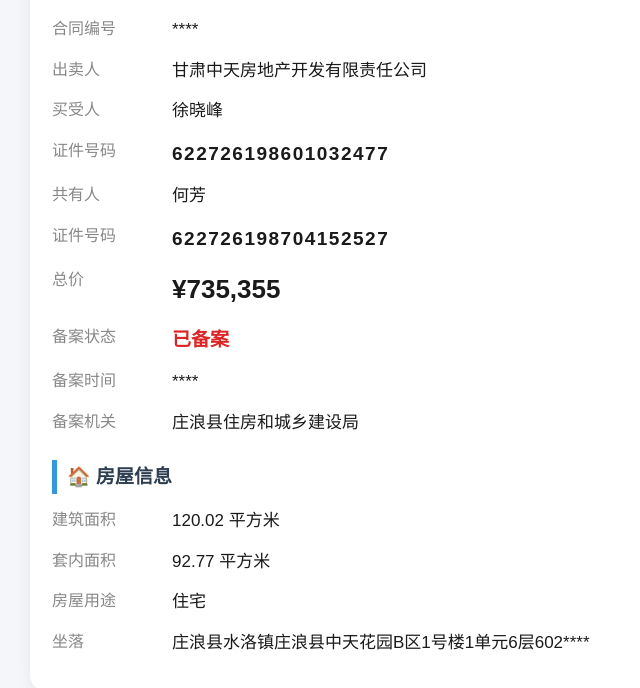
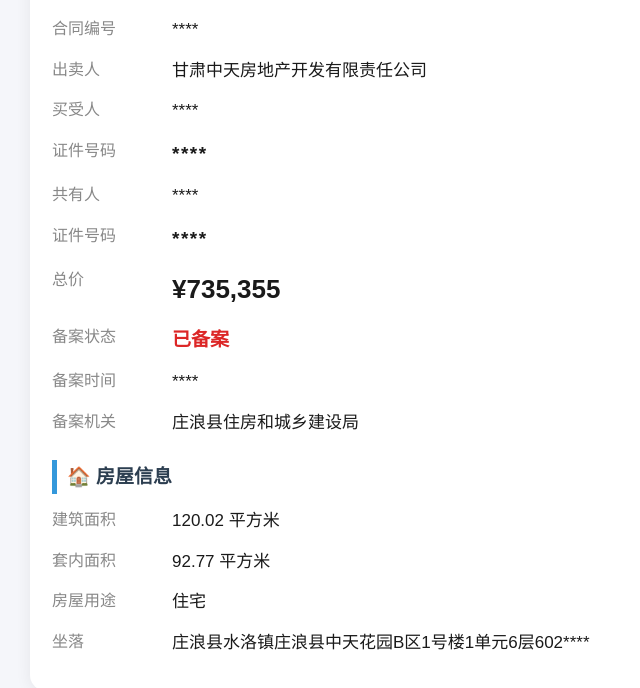
Before and after one commit to xingkong576/contract-qr, a plain HTML site: page xs202602672.html in a window 1280 px wide. Shown: the part 82-770 px from the top of the page, without its empty margins (250-890 px from the left). Drawn offline with Linux system fonts and the light colour scheme.

Commit message:
Remove all sensitive personal info

```diff
--- a/xs202602672.html
+++ b/xs202602672.html
@@ -24,10 +24,10 @@
   <h1>📋 合同详情</h1>
   <div class="row"><span class="label">合同编号</span><span class="value">****</span></div>
   <div class="row"><span class="label">出卖人</span><span class="value">甘肃中天房地产开发有限责任公司</span></div>
-  <div class="row"><span class="label">买受人</span><span class="value">徐晓峰</span></div>
-  <div class="row"><span class="label">证件号码</span><span class="value id">622726198601032477</span></div>
-  <div class="row"><span class="label">共有人</span><span class="value">何芳</span></div>
-  <div class="row"><span class="label">证件号码</span><span class="value id">622726198704152527</span></div>
+  <div class="row"><span class="label">买受人</span><span class="value">****</span></div>
+  <div class="row"><span class="label">证件号码</span><span class="value id">****</span></div>
+  <div class="row"><span class="label">共有人</span><span class="value">****</span></div>
+  <div class="row"><span class="label">证件号码</span><span class="value id">****</span></div>
   <div class="row"><span class="label">总价</span><span class="value price">¥735,355</span></div>
   <div class="row"><span class="label">备案状态</span><span class="value badge">已备案</span></div>
   <div class="row"><span class="label">备案时间</span><span class="value">****</span></div>
```
